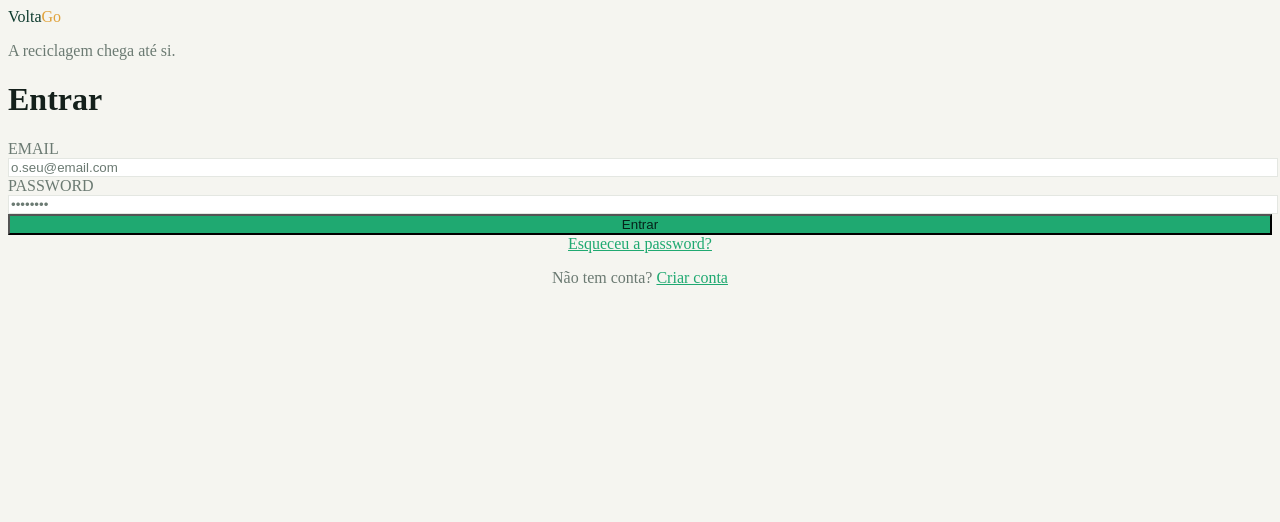
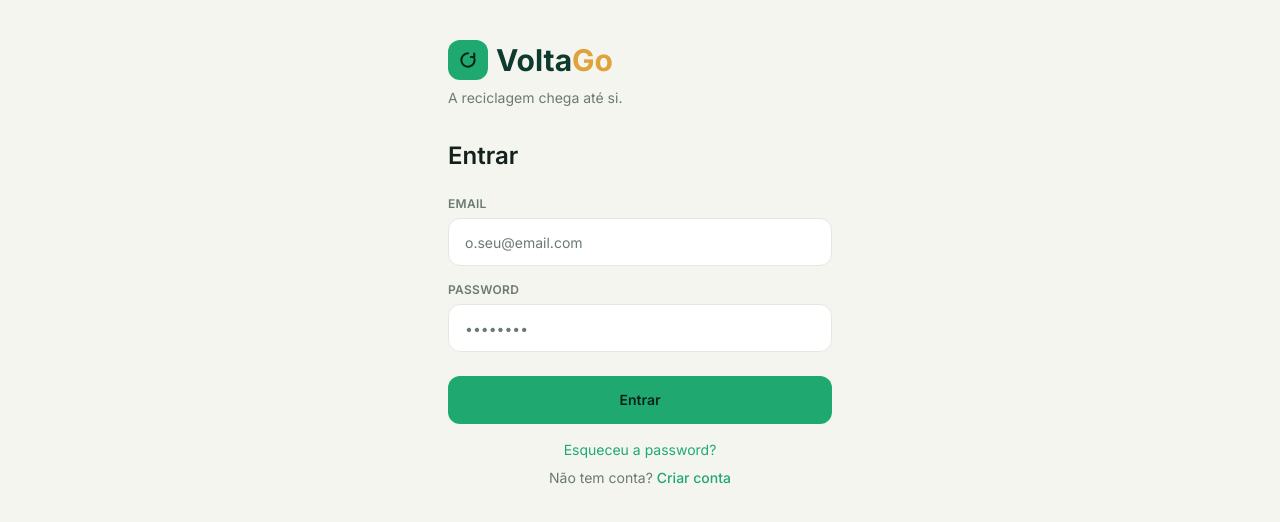
Before and after one commit to hplive/VoltaGo, a Next.js app: page /login in a window 1280 px wide. Shown: the top 522 px of the page. Built offline with nearby package versions, Linux system fonts and the light colour scheme.

Commit message:
fix: globals.css — Tailwind v4 @import syntax (reverter v3 @tailwind)

```diff
--- a/app/globals.css
+++ b/app/globals.css
@@ -1,23 +1,22 @@
-@tailwind base;
-@tailwind components;
-@tailwind utilities;
+@import "tailwindcss";
 
 :root {
-  --green: #0E3B2E;
-  --green2: #15543F;
-  --signal: #1FA971;
-  --brass: #E0A23B;
-  --paper: #F5F5F0;
-  --ink: #14201B;
-  --muted: #6B7A72;
-  --line: #E4E7E2;
-  --danger: #C2563B;
-  --resto: #3B6BE0;
-  --cond: #8B3BE0;
-  --casa: #E06B1F;
+  --color-green: #0E3B2E;
+  --color-green2: #15543F;
+  --color-signal: #1FA971;
+  --color-brass: #E0A23B;
+  --color-paper: #F5F5F0;
+  --color-ink: #14201B;
+  --color-muted: #6B7A72;
+  --color-line: #E4E7E2;
+  --color-danger: #C2563B;
+  --color-resto: #3B6BE0;
+  --color-cond: #8B3BE0;
+  --color-casa: #E06B1F;
 }
 
 body {
-  background-color: var(--paper);
-  color: var(--ink);
+  background-color: #F5F5F0;
+  color: #14201B;
+  font-family: Inter, system-ui, sans-serif;
 }
```
